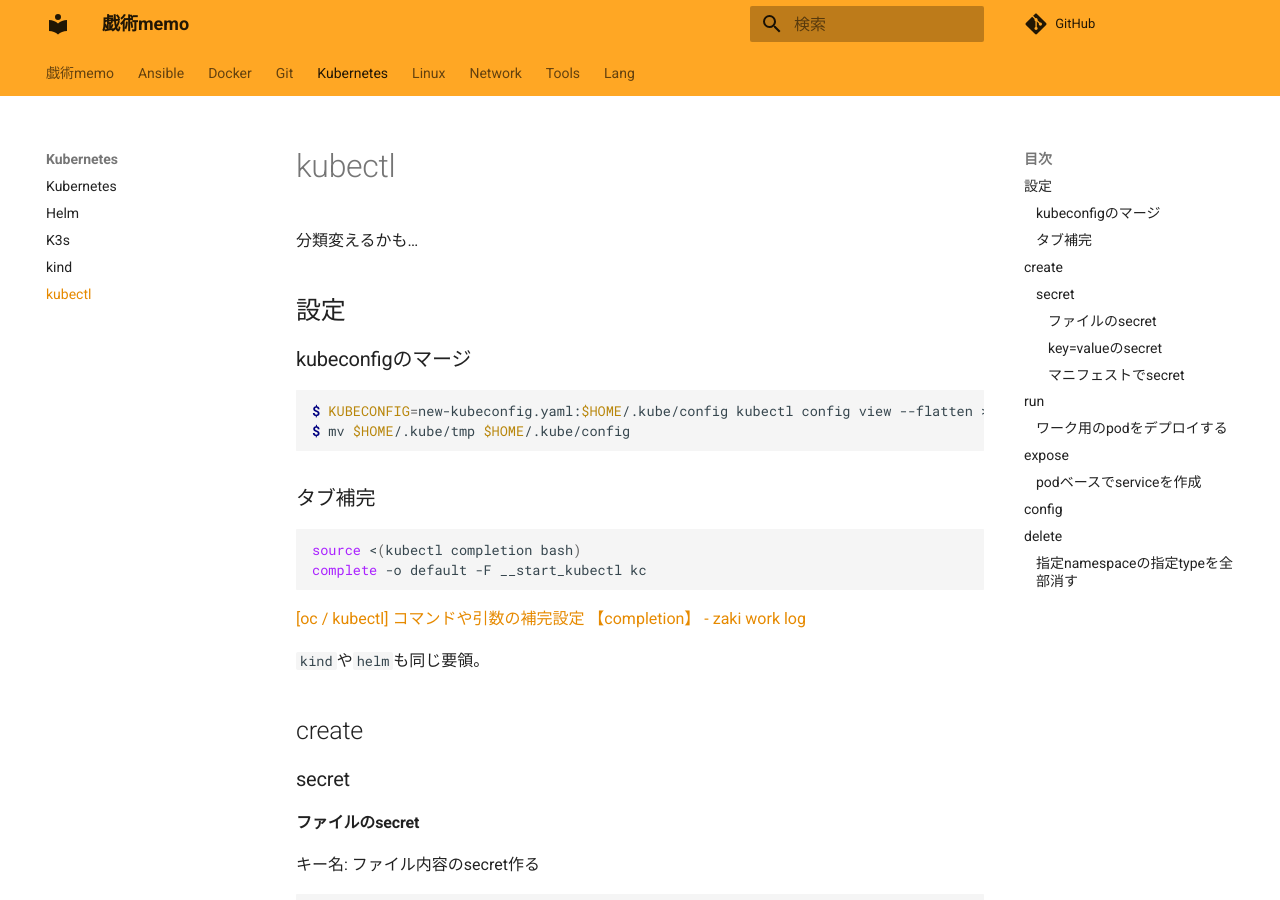
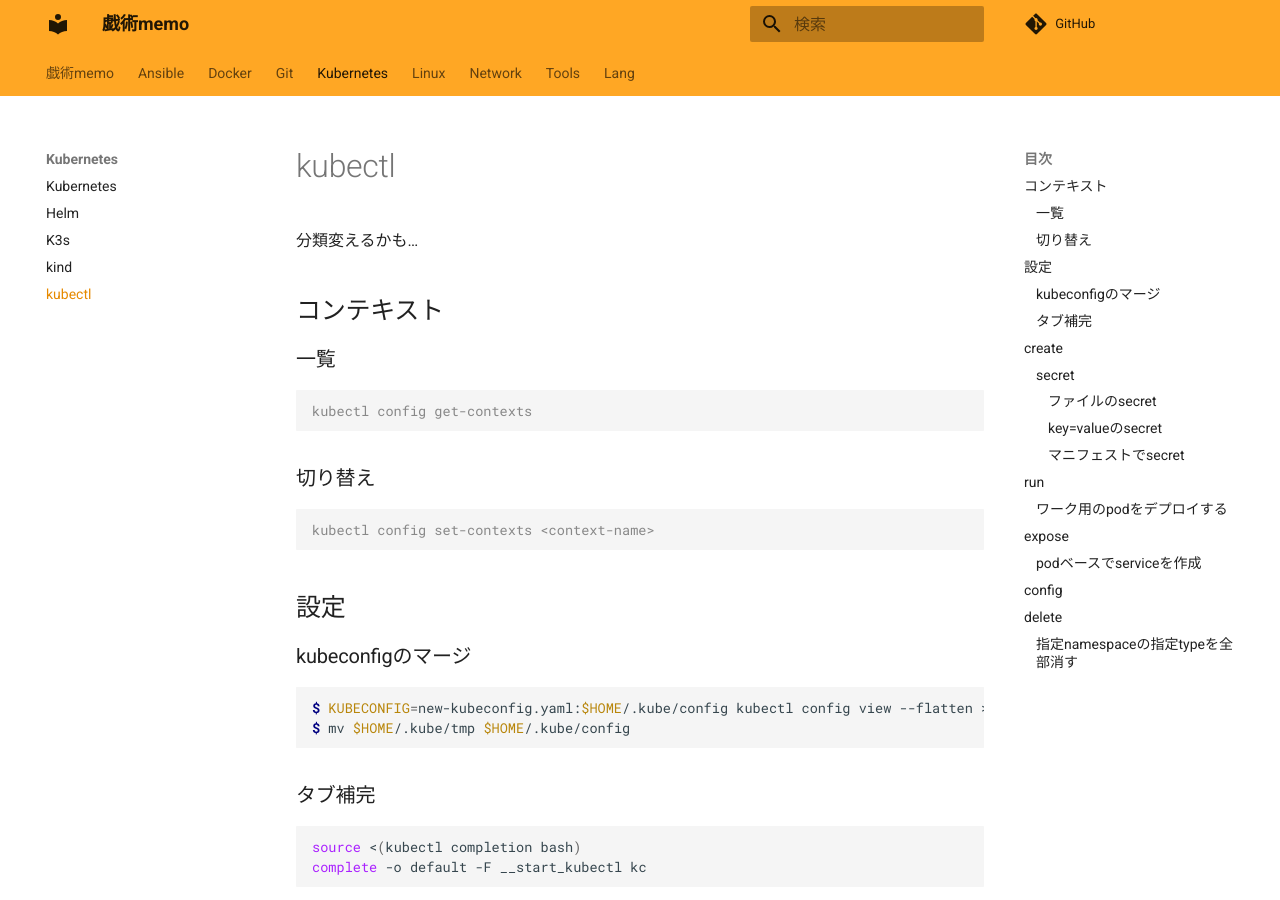
Before and after one commit to zaki-lknr/docs, an MkDocs documentation site: the page built from docs/Kubernetes/kubectl.md, in a window 1280 px wide and 900 px high. Built offline with MkDocs 1.6.1 and Material for MkDocs 9.7.7, drawn with Linux system fonts in a browser that asks for light colours; comment, search, counter and statistics services are not loaded.

Commit message:
add: kubernetes/kubectl コンテキストの一覧・切り替え

````diff
--- a/docs/Kubernetes/kubectl.md
+++ b/docs/Kubernetes/kubectl.md
@@ -1,6 +1,20 @@
 # kubectl
 
 分類変えるかも…
+
+## コンテキスト
+
+### 一覧
+
+```console
+kubectl config get-contexts
+```
+
+### 切り替え
+
+```console
+kubectl config set-contexts <context-name>
+```
 
 ## 設定
 
````
